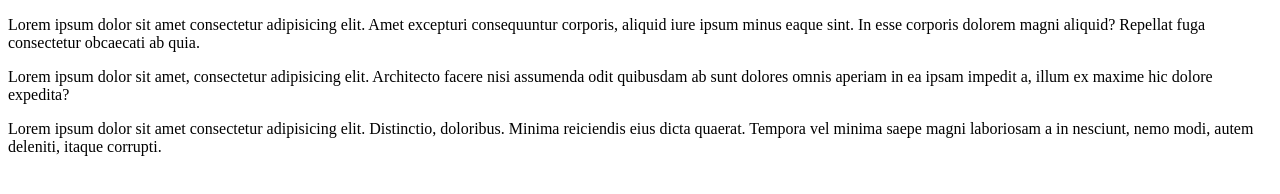
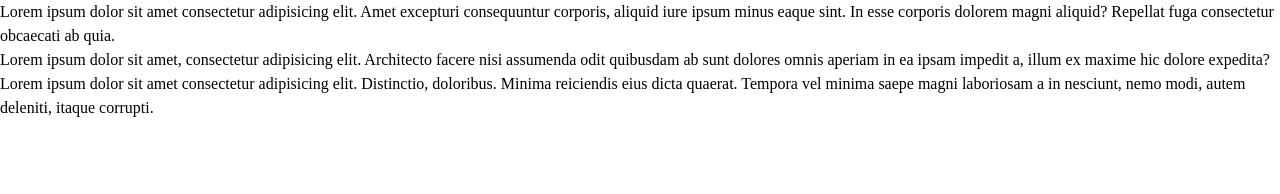
Before and after one commit to squall-io/ui.rent-and-live.com, a website: page index.html in a window 1280 px wide. Drawn offline with nearby package versions, Linux system fonts and the light colour scheme; files that its build step writes are made by us from their sources; a web font is replaced by a local one.

Commit message:
more defaults

```diff
--- a/scss/index.scss
+++ b/scss/index.scss
@@ -2,4 +2,8 @@
 
 * {
     font-family: 'Frank Ruhl Libre', serif;
+    box-sizing: border-box;
+    line-height: 1.5;
+    padding: 0;
+    margin: 0;
 }
```
